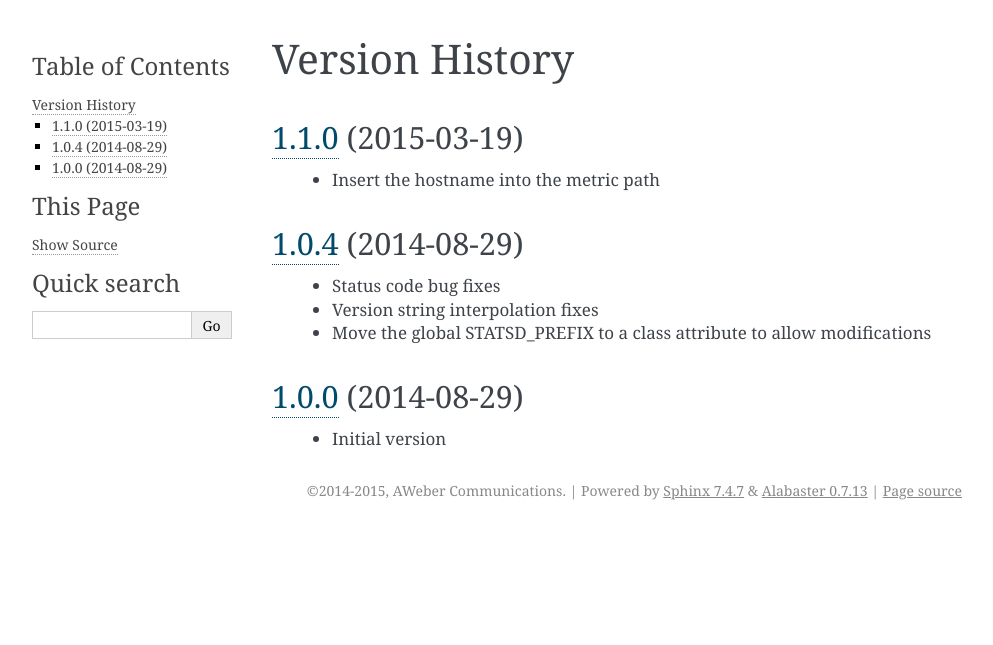
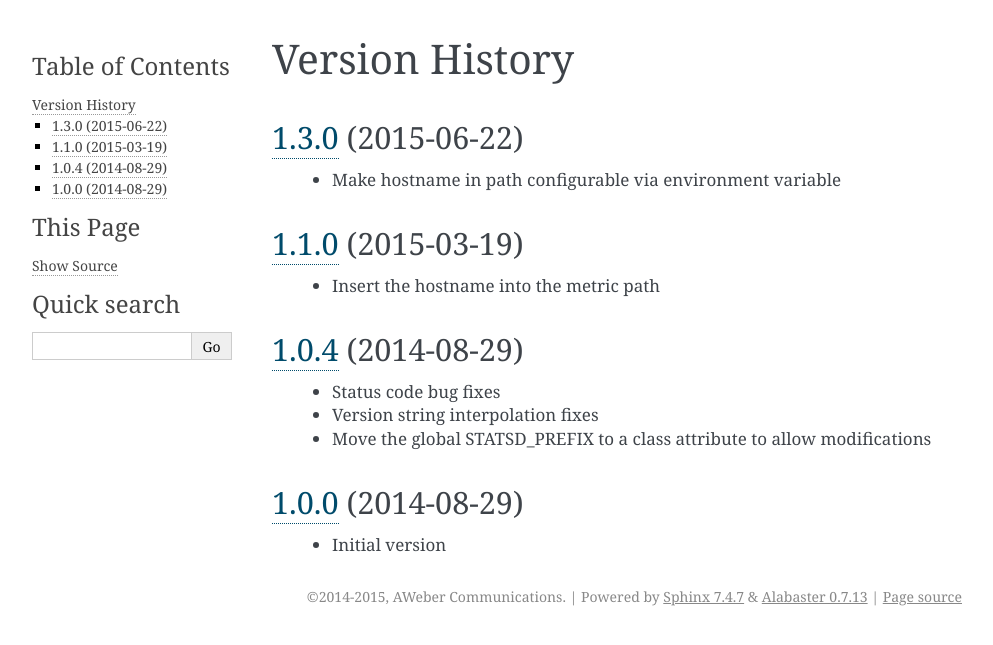
Before and after one commit to sprockets/sprockets.mixins.statsd, a Sphinx documentation site: the page built from docs/history.rst, in a window 1280 px wide. Shown: the top 645 px of the page, without its empty margins (148-1141 px from the left). Built offline with Sphinx 7.4.7, drawn with Linux system fonts in a browser that asks for light colours; the version number is read from the project's files by our own code.

Commit message:
Bump the version and update history

```diff
--- a/docs/history.rst
+++ b/docs/history.rst
@@ -1,22 +1,27 @@
 Version History
 ---------------
 
+`1.3.0`_ (2015-06-22)
+=====================
+ - Make hostname in path configurable via environment variable
+
 `1.1.0`_ (2015-03-19)
 =====================
-
- * Insert the hostname into the metric path
+ - Insert the hostname into the metric path
 
 `1.0.4`_ (2014-08-29)
 =====================
- * Status code bug fixes
- * Version string interpolation fixes
- * Move the global STATSD_PREFIX to a class attribute to allow modifications
+ - Status code bug fixes
+ - Version string interpolation fixes
+ - Move the global STATSD_PREFIX to a class attribute to allow modifications
 
 `1.0.0`_ (2014-08-29)
 =====================
- * Initial version
+ - Initial version
 
-
+.. _1.3.0: https://github-enterprise.colo.lair/aweber/communicator/compare/1.2.1...1.3.0
+.. _1.2.1: https://github-enterprise.colo.lair/aweber/communicator/compare/1.2.0...1.2.1
+.. _1.2.0: https://github-enterprise.colo.lair/aweber/communicator/compare/1.1.1...1.2.0
 .. _1.1.0: https://github-enterprise.colo.lair/aweber/communicator/compare/1.0.4...1.1.0
 .. _1.0.4: https://github-enterprise.colo.lair/aweber/communicator/compare/1.0.0...1.0.4
 .. _1.0.0: https://github-enterprise.colo.lair/aweber/communicator/compare/0.0.0...1.0.0
--- a/setup.py
+++ b/setup.py
@@ -2,7 +2,7 @@ import setuptools
 
 setuptools.setup(
     name='sprockets.mixins.statsd',
-    version='1.2.1',
+    version='1.3.0',
     description='Handler mixins for automated metric reporting',
     long_description=open('README.rst').read(),
     url='https://github.com/sprockets/sprockets.mixins.statsd.git',
```
Also changed, not shown: 1 other file.
